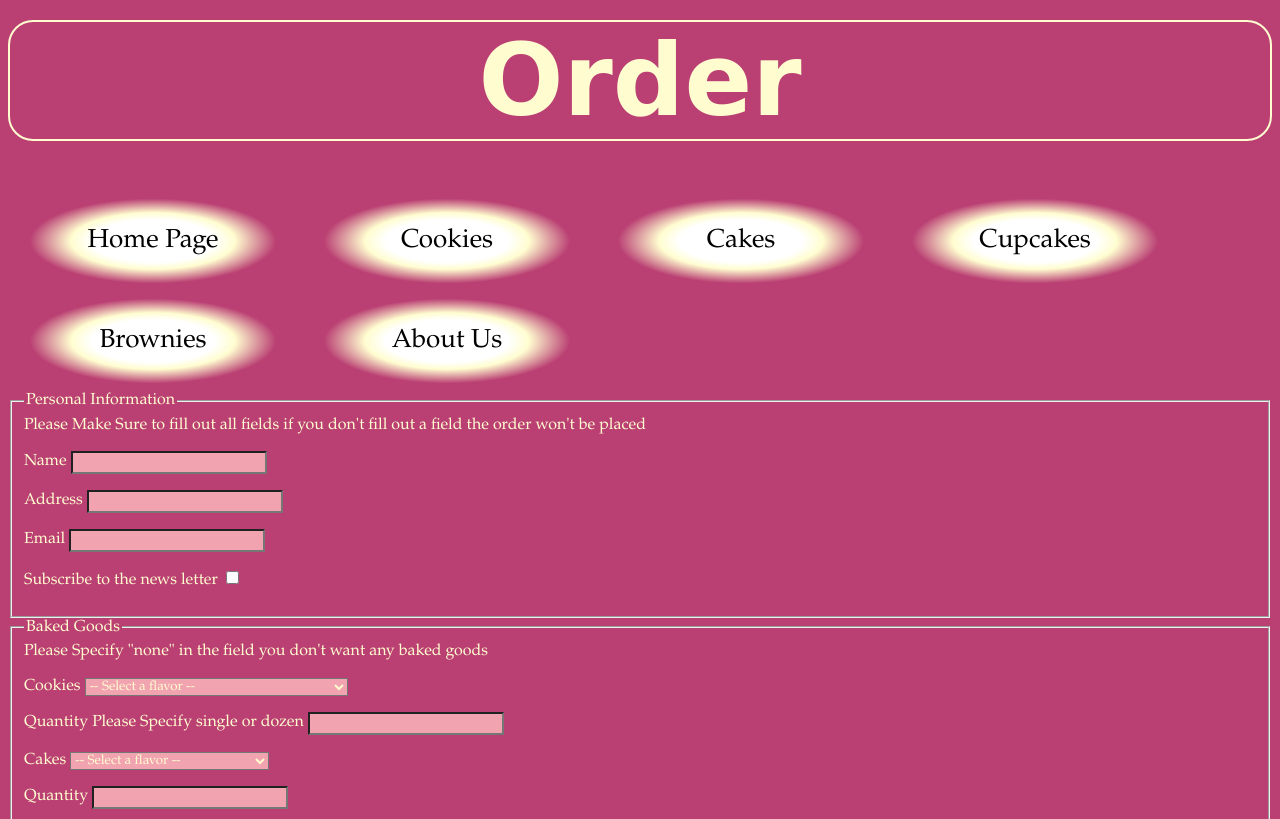
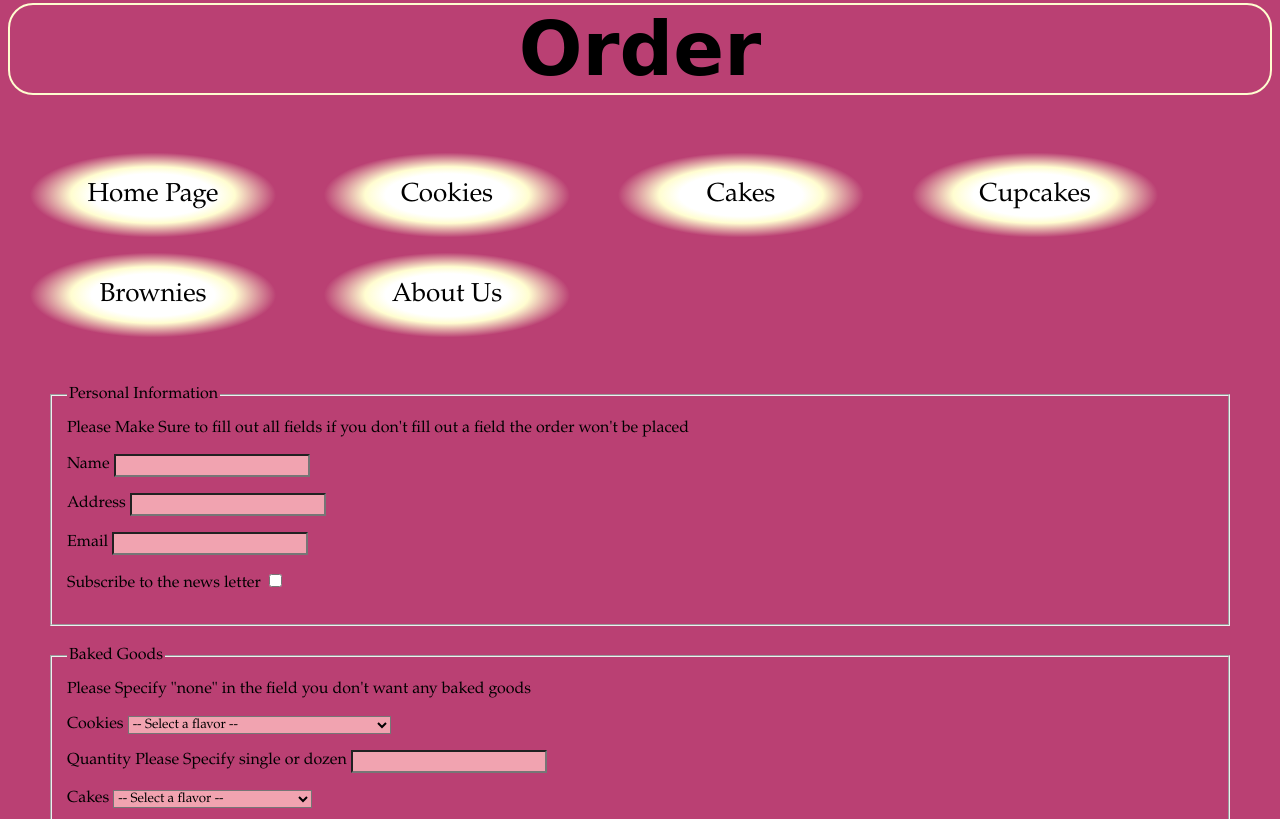
Before and after one commit to Guccihuffington/velvet-Bite-Bakery, a plain HTML site: page orders.html in a window 1280 px wide. Shown: the part 261-1080 px from the top of the page. Drawn offline with Linux system fonts and the light colour scheme.

Commit message:
updated style

```diff
--- a/styles/style.css
+++ b/styles/style.css
@@ -2,7 +2,7 @@ h1{
     text-align:center;
     border: 2px solid #FFFDD0;
     border-radius: 25px;
-    font-size: 100px;
+    font-size: 75px;
     font-family: cursive;
 }
 h2{
@@ -14,7 +14,6 @@ h2{
 }
 * {
     font-family: 'garamond';
-    color: #FFFDD0;
 }
 body{
     background: #ba4073;
@@ -48,6 +47,15 @@ td{
 tbody tr:hover{
     background-color: lightgray;
 }
+form {
+    padding: 20px;
+    margin: 20px;
+    border-radius: 10px;
+}
+fieldset {
+    margin-bottom: 20px;
+    padding: 15px;
+}
 input{
     background-color: #f1a3b0;
 }
```
